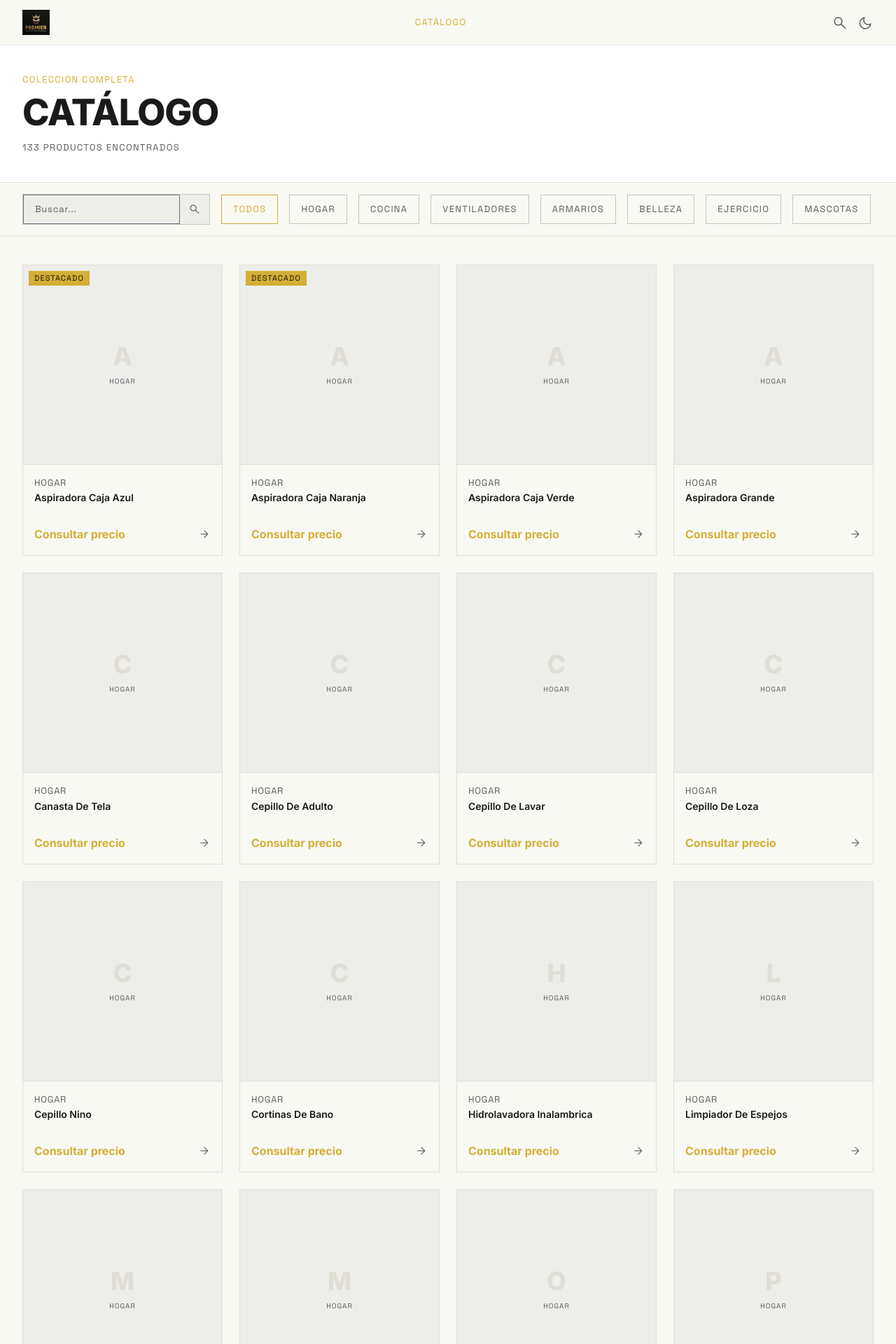
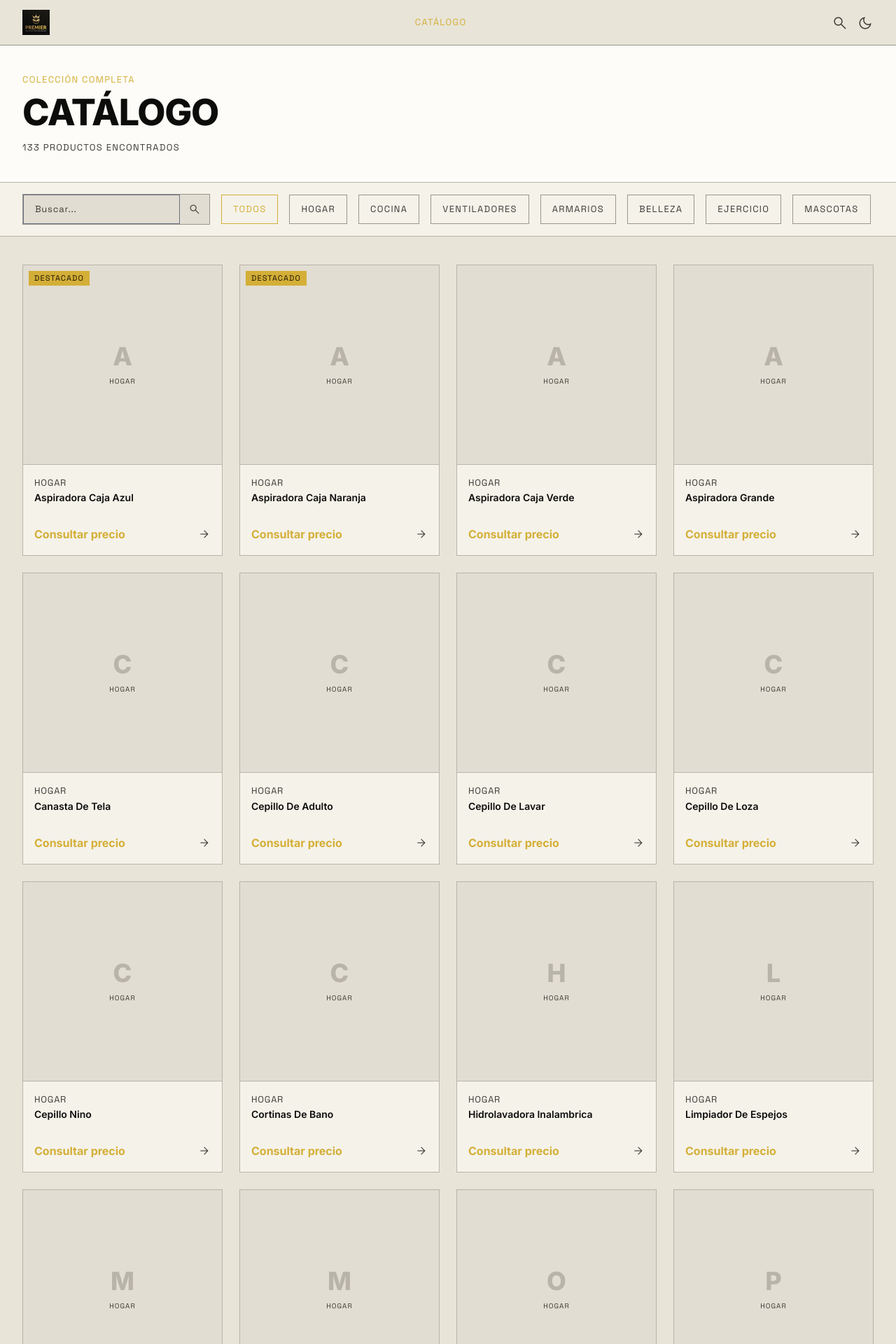
Before and after one commit to samipixel1432/catalogosam, a Django app: page /coleccion/ in a window 1280 px wide. Shown: the top 1920 px of the page at 70% size. Run offline with Django 5.2, Linux system fonts and the light colour scheme; data comes from the database, SQL or seed files in the repository; data that the repository does not hold is empty; some libraries are stand-ins or nearby versions.

Commit message:
Redesign light mode palette + fix heading order
Light mode: warm tan background (#E8E4D8), clearly differentiated white
cards, dark text (#0C0C0A), visible borders — each element stands out.
Dark mode: text softened further to #b8b4ac to reduce eye strain.
Nav border: remove /30 opacity so it's visible in both themes.
Landing: PREMIER (big gold) on top, CATÁLOGO (small) below.

Co-Authored-By: Claude Sonnet 4.6 <noreply@anthropic.com>

```diff
--- a/templates/base.html
+++ b/templates/base.html
@@ -83,38 +83,38 @@
   <style>
     /* ── Tema claro (por defecto) ── */
     :root {
-      --primary:              #D4AF37;
+      --primary:              #C9A020;
       --primary-container:    #FFF0B0;
-      --primary-fixed:        #F2CA50;
-      --primary-fixed-dim:    #C9A020;
+      --primary-fixed:        #E8C030;
+      --primary-fixed-dim:    #B8900A;
       --on-primary:           #1A1200;
       --on-primary-container: #3A2E00;
-      --secondary:            #5C5D61;
-      --secondary-container:  #E1E2E7;
+      --secondary:            #3E3C36;
+      --secondary-container:  #D4D0C8;
       --on-secondary:         #FFFFFF;
-      --on-secondary-container:#191C20;
-      --tertiary:             #5C5A5A;
+      --on-secondary-container:#1A1810;
+      --tertiary:             #3E3C3A;
       --on-tertiary:          #FFFFFF;
-      --surface:              #F9F9F4;
-      --surface-dim:          #D9D9D5;
-      --surface-bright:       #FFFFFF;
-      --surface-container-lowest: #FFFFFF;
-      --surface-container-low:    #F3F3EE;
-      --surface-container:        #EDEDEA;
-      --surface-container-high:   #E7E7E4;
-      --surface-container-highest:#E2E2DF;
-      --surface-variant:      #E0DDD5;
-      --on-surface:           #1A1A18;
-      --on-surface-variant:   #4A4640;
-      --inverse-surface:      #2E2E2B;
-      --background:           #F9F9F4;
-      --on-background:        #1A1A18;
-      --outline:              #7A7772;
-      --outline-variant:      #CAC5BC;
+      --surface:              #F5F2EA;
+      --surface-dim:          #CCC9C0;
+      --surface-bright:       #FDFCF8;
+      --surface-container-lowest: #FDFCF8;
+      --surface-container-low:    #EDE9DF;
+      --surface-container:        #E2DDD2;
+      --surface-container-high:   #D6D1C6;
+      --surface-container-highest:#CAC5BA;
+      --surface-variant:      #B8B4AA;
+      --on-surface:           #0C0C0A;
+      --on-surface-variant:   #34322C;
+      --inverse-surface:      #28261E;
+      --background:           #E8E4D8;
+      --on-background:        #0C0C0A;
+      --outline:              #605D56;
+      --outline-variant:      #9A968E;
       --error:                #BA1A1A;
       --error-container:      #FFDAd6;
-      --nav-bg:               rgba(249,249,244,0.92);
-      --img-bg:               #F0F0EC;
+      --nav-bg:               rgba(232,228,216,0.94);
+      --img-bg:               #DDD9CE;
     }
 
     /* ── Tema oscuro ── */
@@ -140,11 +140,11 @@
       --surface-container-high:   #282a2b;
       --surface-container-highest:#333535;
       --surface-variant:      #333535;
-      --on-surface:           #c8c4bc;
-      --on-surface-variant:   #b8ad9a;
-      --inverse-surface:      #c8c4bc;
+      --on-surface:           #b8b4ac;
+      --on-surface-variant:   #a89e8c;
+      --inverse-surface:      #b8b4ac;
       --background:           #121414;
-      --on-background:        #c8c4bc;
+      --on-background:        #b8b4ac;
       --outline:              #99907c;
       --outline-variant:      #4d4635;
       --error:                #ffb4ab;
@@ -164,7 +164,7 @@
 <body class="bg-background text-on-background font-body-reg text-body-reg min-h-screen flex flex-col pb-20 md:pb-0 pt-[64px] transition-colors duration-200">
 
   <!-- NAV -->
-  <header class="fixed top-0 left-0 right-0 z-50 nav-glass border-b border-outline-variant/30">
+  <header class="fixed top-0 left-0 right-0 z-50 nav-glass border-b border-outline-variant">
     <div class="max-w-7xl mx-auto px-4 md:px-8 flex items-center justify-between h-16">
       <a href="{% url 'catalogo:landing' %}" class="flex items-center gap-3">
         <img src="{% static 'img/logo.png' %}" alt="Premier Bodega Importadora" class="h-9 w-auto" />
```
Also changed, not shown: templates/catalogo/landing.html (+25 -27 lines).
